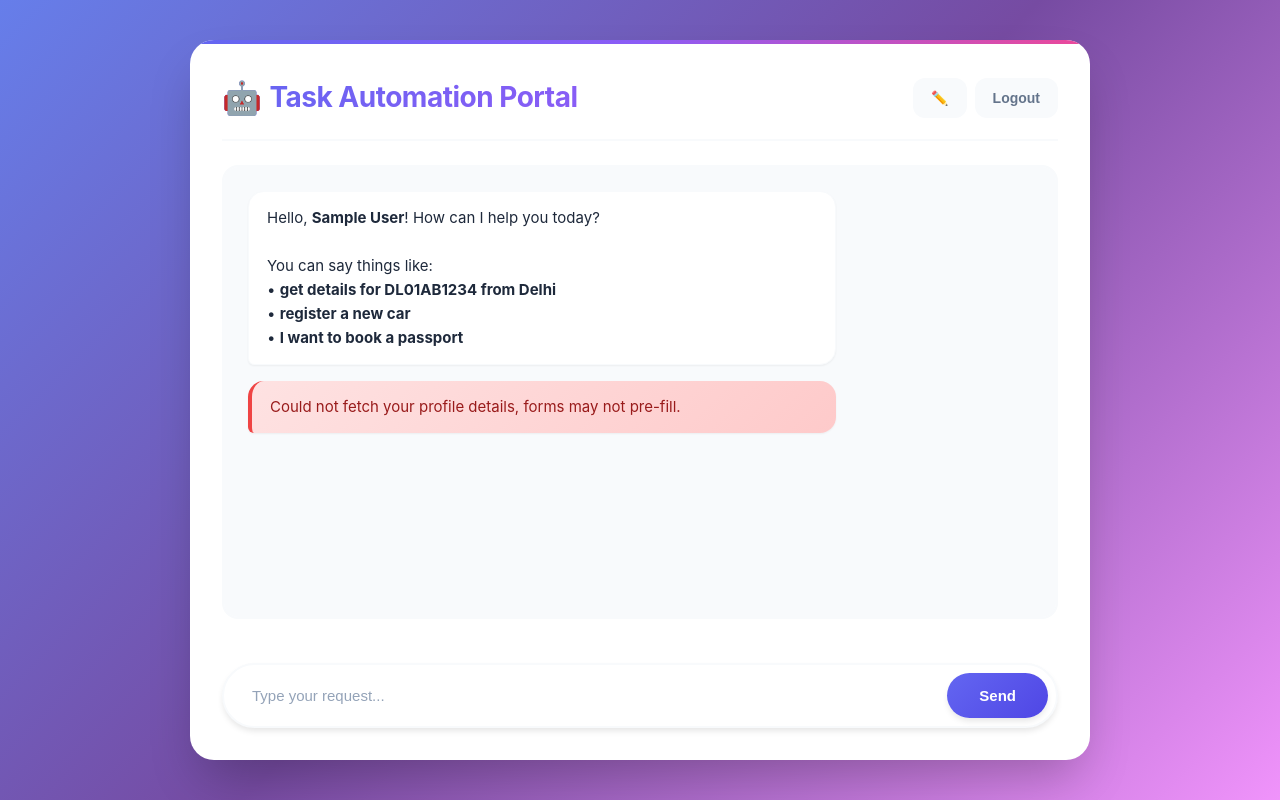
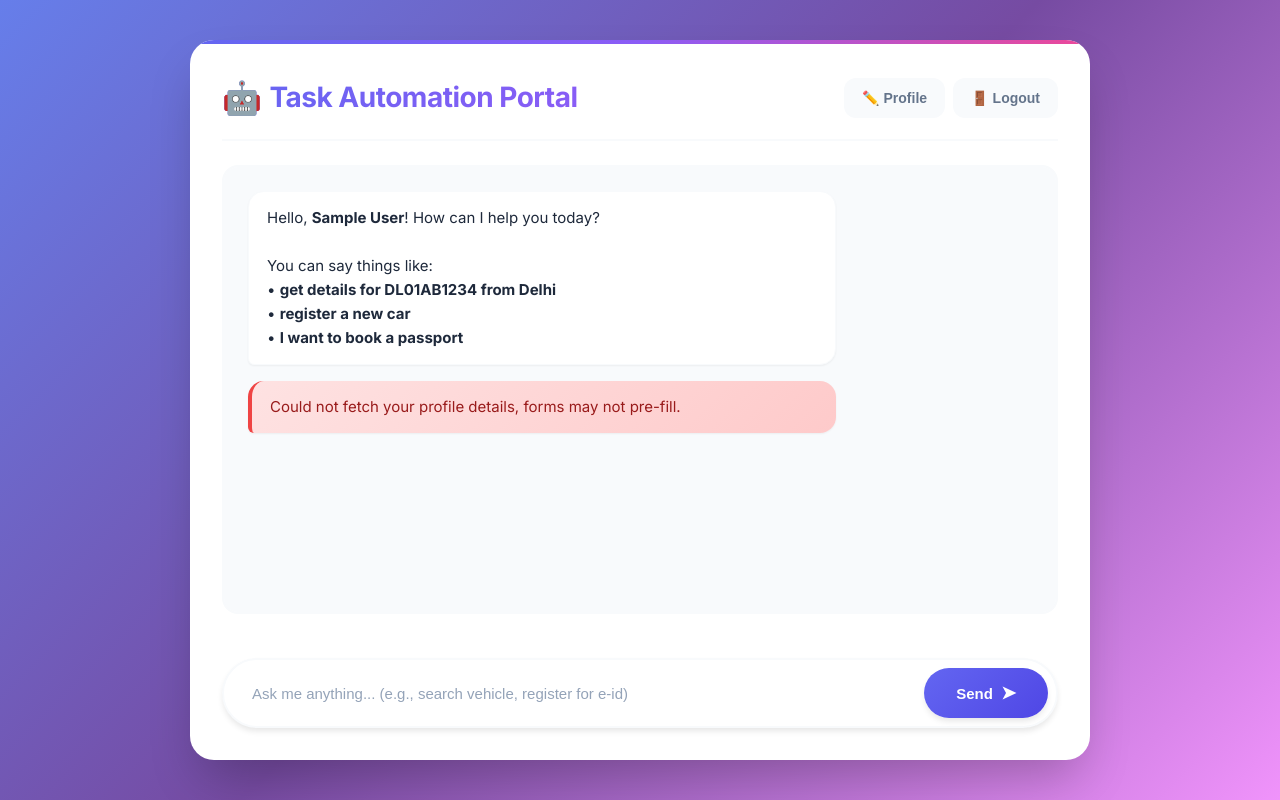
Before and after one commit to nikhil-muvvala/my-project, a plain HTML site: page frontend/task-portal.html in a window 1280 px wide. Drawn offline with Linux system fonts and the light colour scheme; no server answers; sample sign-in values are in the browser's storage.

Commit message:
Update title and buttons in task-portal.html

```diff
--- a/frontend/task-portal.html
+++ b/frontend/task-portal.html
@@ -3,30 +3,42 @@
 <head>
     <meta charset="UTF-8">
     <meta name="viewport" content="width=device-width, initial-scale=1.0">
-    <title>VAHAN Automation Portal</title>
+    <title>Task Automation Portal - Government Services</title>
+    <link rel="preconnect" href="https://fonts.googleapis.com">
+    <link rel="preconnect" href="https://fonts.gstatic.com" crossorigin>
+    <link href="https://fonts.googleapis.com/css2?family=Inter:wght@400;500;600;700&display=swap" rel="stylesheet">
     <link rel="stylesheet" href="task-portal-styles.css">
 </head>
 <body>
     <div class="container">
-
         <div class="portal-header">
             <h1>Task Automation Portal</h1>
             <div class="header-icons">
-                <button id="editProfileBtn" class="icon-btn" title="Edit Profile">✏️</button>
-                <button id="logoutBtn" class="icon-btn" title="Logout">Logout</button>
+                <button id="editProfileBtn" class="icon-btn" title="Edit Profile">
+                    <span>✏️</span>
+                    <span>Profile</span>
+                </button>
+                <button id="logoutBtn" class="icon-btn" title="Logout">
+                    <span>🚪</span>
+                    <span>Logout</span>
+                </button>
             </div>
         </div>
+
         <div id="chat-log"></div>
+
         <div id="status-bar"></div>
 
         <form id="chat-form">
-            <input type="text" id="user-input" placeholder="Type your request..." autocomplete="off">
-            <button type="submit">Send</button>
+            <input type="text" id="user-input" placeholder="Ask me anything... (e.g., search vehicle, register for e-id)" autocomplete="off">
+            <button type="submit">
+                <span>Send</span>
+                <span>➤</span>
+            </button>
         </form>
     </div>
 
     <script src="task-portal-auth.js"></script>
-
     <script src="task-portal.js"></script>
 </body>
 </html>
```
